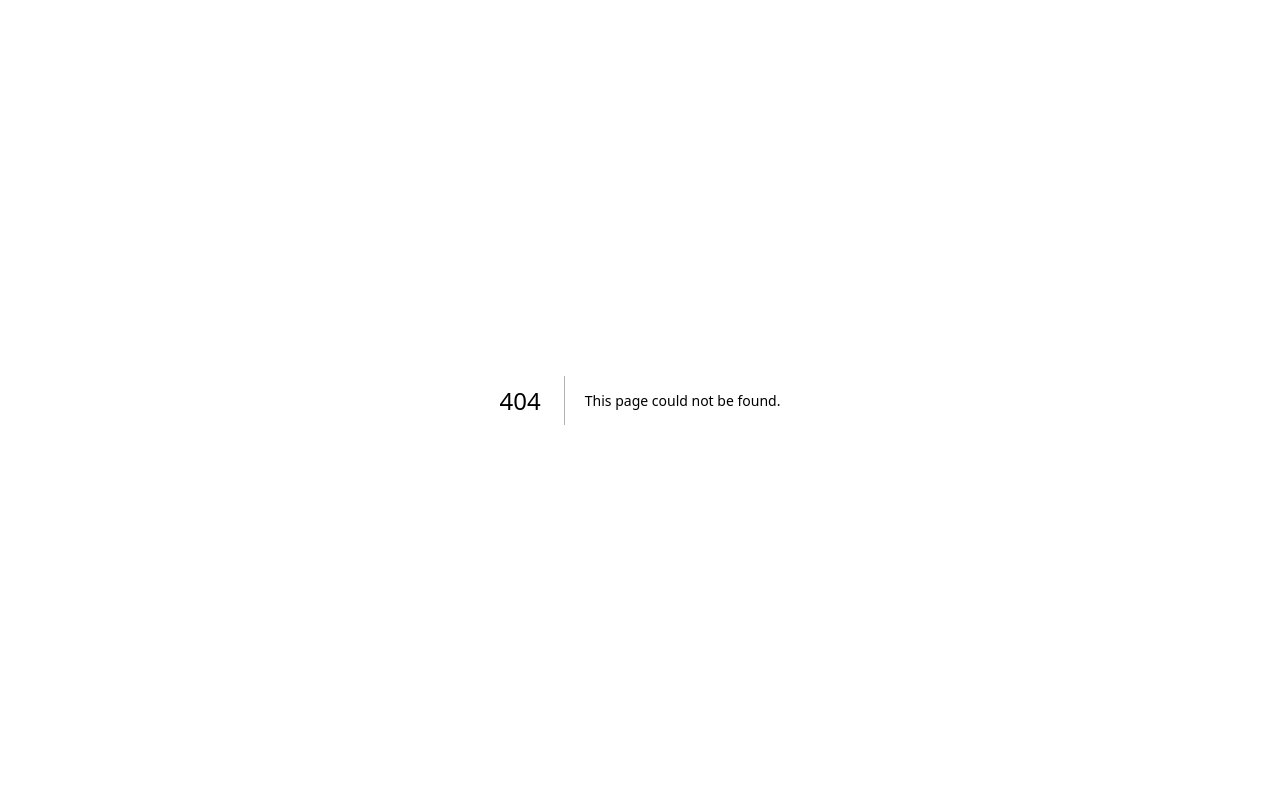
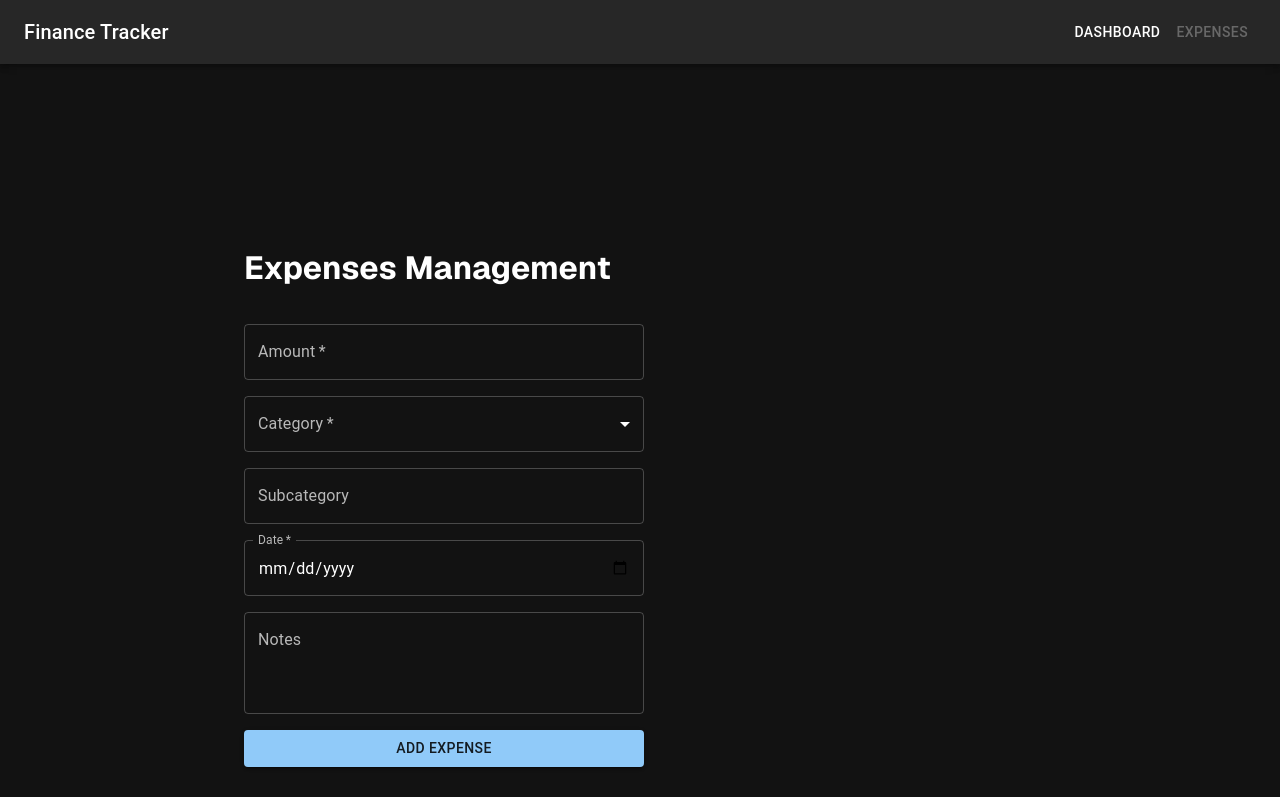
Before and after one commit to mrballistic/finance-tracker, a Next.js app: page /expenses in a window 1280 px wide. Before the commit this address had no page. Shown: the top 797 px of the page. Built offline with nearby package versions, Linux system fonts and the light colour scheme.

Commit message:
added alt page

```diff
--- /dev/null
+++ b/src/app/expenses/page.tsx
@@ -0,0 +1,31 @@
+"use client";
+
+import React from "react";
+import styles from "../page.module.css";
+import ExpenseForm from "../../components/expenses/ExpenseForm";
+import ExpenseTable from "../../components/expenses/ExpenseTable";
+import { ExpenseProvider, useExpenseContext } from "../../context/ExpenseContext";
+
+const ExpensesContent: React.FC = () => {
+  const { expenses, addExpense, updateExpense } = useExpenseContext();
+
+  return (
+    <>
+      <ExpenseForm onAddExpense={addExpense} />
+      <ExpenseTable expenses={expenses} onEditExpense={updateExpense} />
+    </>
+  );
+};
+
+export default function ExpensesPage() {
+  return (
+    <ExpenseProvider>
+      <div className={styles.page}>
+        <main className={styles.main}>
+          <h1>Expenses Management</h1>
+          <ExpensesContent />
+        </main>
+      </div>
+    </ExpenseProvider>
+  );
+}
--- a/src/app/layout.tsx
+++ b/src/app/layout.tsx
@@ -1,6 +1,7 @@
 import type { Metadata } from "next";
 import { Geist, Geist_Mono } from "next/font/google";
 import "./globals.css";
+import ThemeWrapper from "../components/common/ThemeWrapper";
 
 const geistSans = Geist({
   variable: "--font-geist-sans",
@@ -13,8 +14,8 @@ const geistMono = Geist_Mono({
 });
 
 export const metadata: Metadata = {
-  title: "Create Next App",
-  description: "Generated by create next app",
+  title: "Finance Tracker",
+  description: "Personal finance tracking application",
 };
 
 export default function RootLayout({
@@ -25,7 +26,9 @@ export default function RootLayout({
   return (
     <html lang="en">
       <body className={`${geistSans.variable} ${geistMono.variable}`}>
-        {children}
+        <ThemeWrapper>
+          {children}
+        </ThemeWrapper>
       </body>
     </html>
   );
--- /dev/null
+++ b/src/components/common/HeaderBar.tsx
@@ -0,0 +1,40 @@
+"use client";
+
+import React, { useState } from "react";
+import { AppBar, Toolbar, Typography, Button } from "@mui/material";
+import { useRouter, usePathname } from "next/navigation";
+
+const HeaderBar: React.FC = () => {
+  const router = useRouter();
+  const pathname = usePathname();
+
+  const handleNavigate = (path: string) => {
+    router.push(path);
+  };
+
+  return (
+    <AppBar position="static" color="primary" sx={{ marginBottom: 2 }}>
+      <Toolbar>
+        <Typography variant="h6" sx={{ flexGrow: 1 }}>
+          Finance Tracker
+        </Typography>
+        <Button
+          color="inherit"
+          onClick={() => handleNavigate("/")}
+          disabled={pathname === "/"}
+        >
+          Dashboard
+        </Button>
+        <Button
+          color="inherit"
+          onClick={() => handleNavigate("/expenses")}
+          disabled={pathname === "/expenses"}
+        >
+          Expenses
+        </Button>
+      </Toolbar>
+    </AppBar>
+  );
+};
+
+export default HeaderBar;
--- /dev/null
+++ b/src/components/common/ThemeWrapper.tsx
@@ -0,0 +1,24 @@
+"use client";
+
+import { ThemeProvider, createTheme, CssBaseline } from "@mui/material";
+import HeaderBar from "./HeaderBar";
+
+const darkTheme = createTheme({
+  palette: {
+    mode: "dark",
+  },
+});
+
+export default function ThemeWrapper({
+  children,
+}: {
+  children: React.ReactNode;
+}) {
+  return (
+    <ThemeProvider theme={darkTheme}>
+      <CssBaseline />
+      <HeaderBar />
+      {children}
+    </ThemeProvider>
+  );
+}
--- /dev/null
+++ b/src/components/expenses/ExpenseForm.tsx
@@ -0,0 +1,104 @@
+import React, { useState } from "react";
+import { TextField, Button, MenuItem, Box } from "@mui/material";
+
+interface ExpenseFormProps {
+  onAddExpense: (expense: Expense) => void;
+}
+
+export interface Expense {
+  id: string;
+  amount: number;
+  category: string;
+  subcategory: string;
+  date: string;
+  recurrence?: string;
+  notes?: string;
+}
+
+const categories = [
+  { value: "Utilities", label: "Utilities" },
+  { value: "Groceries", label: "Groceries" },
+  { value: "Entertainment", label: "Entertainment" },
+  { value: "Transportation", label: "Transportation" },
+];
+
+const ExpenseForm: React.FC<ExpenseFormProps> = ({ onAddExpense }) => {
+  const [amount, setAmount] = useState("");
+  const [category, setCategory] = useState("");
+  const [subcategory, setSubcategory] = useState("");
+  const [date, setDate] = useState("");
+  const [notes, setNotes] = useState("");
+
+  const handleSubmit = (e: React.FormEvent) => {
+    e.preventDefault();
+    if (!amount || !category || !date) return;
+
+    const newExpense: Expense = {
+      id: crypto.randomUUID(),
+      amount: parseFloat(amount),
+      category,
+      subcategory,
+      date,
+      notes,
+    };
+
+    onAddExpense(newExpense);
+
+    // Reset form
+    setAmount("");
+    setCategory("");
+    setSubcategory("");
+    setDate("");
+    setNotes("");
+  };
+
+  return (
+    <Box component="form" onSubmit={handleSubmit} sx={{ display: "flex", flexDirection: "column", gap: 2, maxWidth: 400 }}>
+      <TextField
+        label="Amount"
+        type="number"
+        value={amount}
+        onChange={(e) => setAmount(e.target.value)}
+        required
+      />
+      <TextField
+        select
+        label="Category"
+        value={category}
+        onChange={(e) => setCategory(e.target.value)}
+        required
+      >
+        {categories.map((option) => (
+          <MenuItem key={option.value} value={option.value}>
+            {option.label}
+          </MenuItem>
+        ))}
+      </TextField>
+      <TextField
+        label="Subcategory"
+        value={subcategory}
+        onChange={(e) => setSubcategory(e.target.value)}
+      />
+      <TextField
+        label="Date"
+        type="date"
+        value={date}
+        onChange={(e) => setDate(e.target.value)}
+        InputLabelProps={{ shrink: true }}
+        required
+      />
+      <TextField
+        label="Notes"
+        multiline
+        rows={3}
+        value={notes}
+        onChange={(e) => setNotes(e.target.value)}
+      />
+      <Button type="submit" variant="contained" color="primary">
+        Add Expense
+      </Button>
+    </Box>
+  );
+};
+
+export default ExpenseForm;
--- /dev/null
+++ b/src/components/expenses/ExpenseTable.tsx
@@ -0,0 +1,53 @@
+import React from "react";
+import { DataGrid, GridColDef, GridRowsProp, GridEventListener } from "@mui/x-data-grid";
+
+interface ExpenseTableProps {
+  expenses: ExpenseRow[];
+  onEditExpense?: (id: string, updatedExpense: Partial<ExpenseRow>) => void;
+  onDeleteExpense?: (id: string) => void;
+}
+
+export interface ExpenseRow {
+  id: string;
+  amount: number;
+  category: string;
+  subcategory: string;
+  date: string;
+  recurrence?: string;
+  notes?: string;
+}
+
+const columns: GridColDef[] = [
+  { field: "date", headerName: "Date", width: 110, editable: true },
+  { field: "category", headerName: "Category", width: 130, editable: true },
+  { field: "subcategory", headerName: "Subcategory", width: 130, editable: true },
+  { field: "amount", headerName: "Amount", width: 100, type: "number", editable: true },
+  { field: "recurrence", headerName: "Recurrence", width: 120, editable: true },
+  { field: "notes", headerName: "Notes", width: 200, editable: true },
+];
+
+const ExpenseTable: React.FC<ExpenseTableProps> = ({ expenses, onEditExpense }) => {
+  const rows: GridRowsProp = expenses;
+
+  const handleCellEditStop: GridEventListener<'cellEditStop'> = (params) => {
+    if (onEditExpense && params.reason === 'cellFocusOut') {
+      const { id, field, value } = params;
+      onEditExpense(id.toString(), { [field]: value });
+    }
+  };
+
+  return (
+    <div style={{ height: 400, width: "100%" }}>
+      <DataGrid
+        rows={rows}
+        columns={columns}
+        pageSizeOptions={[5, 10, 20]}
+        paginationModel={{ pageSize: 5, page: 0 }}
+        onCellEditStop={handleCellEditStop}
+        disableRowSelectionOnClick
+      />
+    </div>
+  );
+};
+
+export default ExpenseTable;
--- /dev/null
+++ b/src/context/ExpenseContext.tsx
@@ -0,0 +1,47 @@
+import React, { createContext, useContext, useState, ReactNode } from "react";
+import { Expense } from "../components/expenses/ExpenseForm";
+
+interface ExpenseContextType {
+  expenses: Expense[];
+  addExpense: (expense: Expense) => void;
+  updateExpense: (id: string, updatedExpense: Partial<Expense>) => void;
+  deleteExpense: (id: string) => void;
+}
+
+const ExpenseContext = createContext<ExpenseContextType | undefined>(undefined);
+
+export const useExpenseContext = (): ExpenseContextType => {
+  const context = useContext(ExpenseContext);
+  if (!context) {
+    throw new Error("useExpenseContext must be used within an ExpenseProvider");
+  }
+  return context;
+};
+
+interface ExpenseProviderProps {
+  children: ReactNode;
+}
+
+export const ExpenseProvider: React.FC<ExpenseProviderProps> = ({ children }) => {
+  const [expenses, setExpenses] = useState<Expense[]>([]);
+
+  const addExpense = (expense: Expense) => {
+    setExpenses((prev) => [...prev, expense]);
+  };
+
+  const updateExpense = (id: string, updatedExpense: Partial<Expense>) => {
+    setExpenses((prev) =>
+      prev.map((exp) => (exp.id === id ? { ...exp, ...updatedExpense } : exp))
+    );
+  };
+
+  const deleteExpense = (id: string) => {
+    setExpenses((prev) => prev.filter((exp) => exp.id !== id));
+  };
+
+  return (
+    <ExpenseContext.Provider value={{ expenses, addExpense, updateExpense, deleteExpense }}>
+      {children}
+    </ExpenseContext.Provider>
+  );
+};
```
Also changed, not shown: memory-bank/tech-brief.md (added, +177 -0 lines), src/app/page.tsx (+15 -5 lines), src/components/dashboard/SummaryCards.tsx (+10 -1 lines), 2 other files (tests, documents, lock files or other folders).
